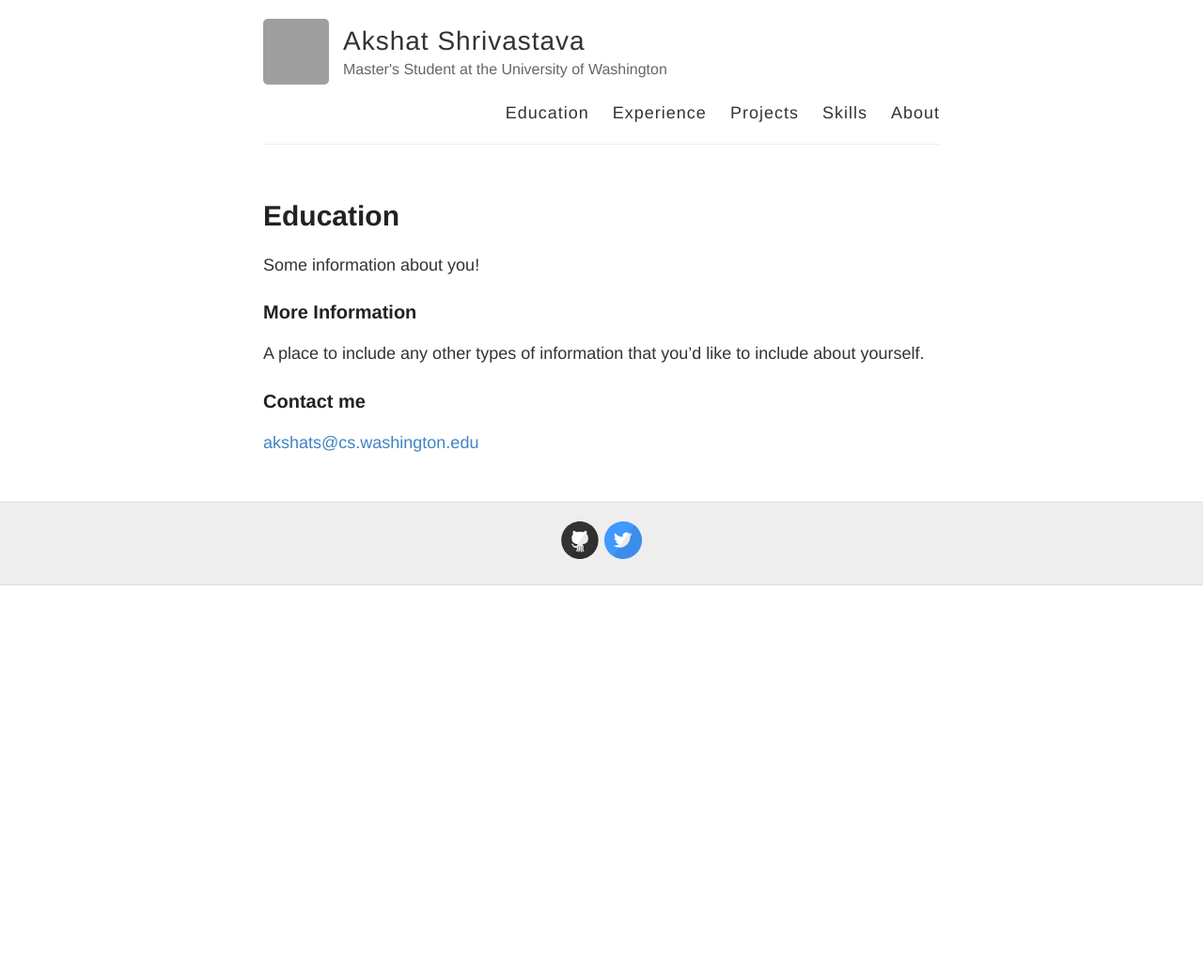
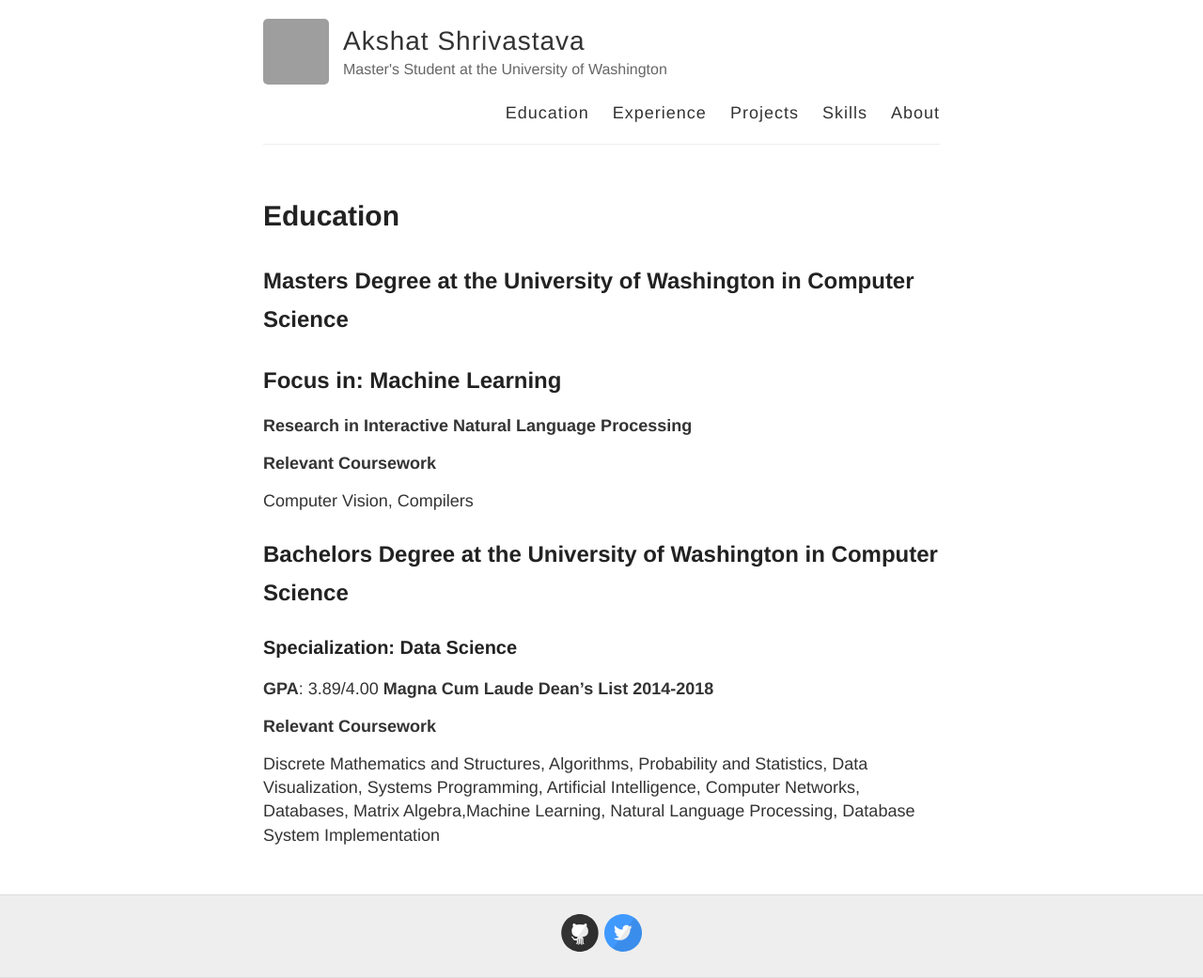
Before and after one commit to AkshatSh/akshatsh.github.io, a Jekyll site: the page built from education.md, in a window 1280 px wide. Shown: the whole page at 94% size. Built offline with Jekyll 4.4.1, drawn with Linux system fonts in a browser that asks for light colours; before the commit the page ends 900 px from its top, so only the background shows below that; grey boxes are pictures that could not be loaded.

Commit message:
updated education page

```diff
--- a/education.md
+++ b/education.md
@@ -4,12 +4,24 @@ title: Education
 permalink: /education/
 ---
 
-Some information about you!
+## Masters Degree at the University of Washington in Computer Science
 
-### More Information
+## Focus in: Machine Learning
 
-A place to include any other types of information that you'd like to include about yourself.
+**Research in Interactive Natural Language Processing**
 
-### Contact me
+**Relevant Coursework**
 
-[akshats@cs.washington.edu](mailto:akshats@cs.washington.edu)
+Computer Vision, Compilers
+
+## Bachelors Degree at the University of Washington in Computer Science
+
+### Specialization: Data Science
+
+**GPA**: 3.89/4.00
+**Magna Cum Laude**
+**Dean's List 2014-2018**
+
+**Relevant Coursework**
+
+Discrete Mathematics and Structures, Algorithms, Probability and Statistics, Data Visualization, Systems Programming, Artificial Intelligence, Computer Networks, Databases, Matrix Algebra,Machine Learning, Natural Language Processing, Database System Implementation
```
